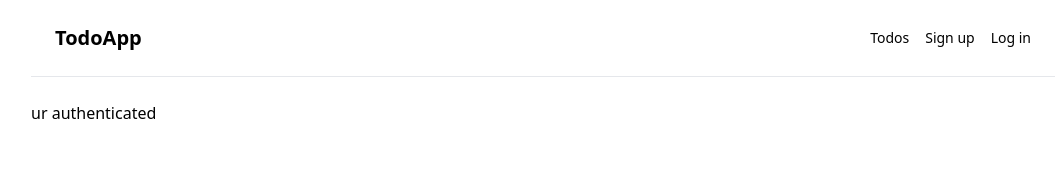
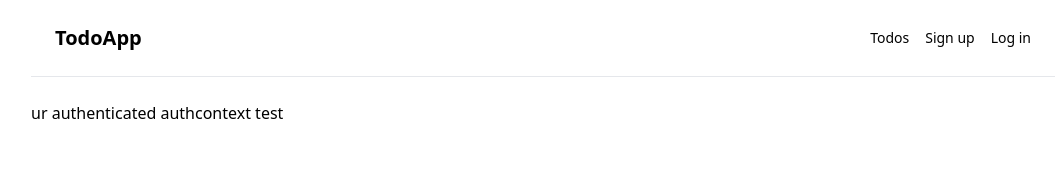
Before and after one commit to megatronhehe/learn-auth-netninja, a React (Vite) app in the folder frontend/: page / in a window 1280 px wide. Shown: the top 191 px of the page, without its empty margins (97-1158 px from the left). Built offline with nearby package versions, Linux system fonts and the light colour scheme.

Commit message:
feat:frontend: auth context to store logged in user data

```diff
--- /dev/null
+++ b/frontend/src/context/AuthContext/AuthContext.js
@@ -0,0 +1,5 @@
+import React, { createContext } from "react";
+
+const AuthContext = createContext();
+
+export default AuthContext;
--- /dev/null
+++ b/frontend/src/context/AuthContext/AuthContextProvider.jsx
@@ -0,0 +1,15 @@
+import React, { useState } from "react";
+
+import AuthContext from "./AuthContext";
+
+export default function AuthContextProvider({ children }) {
+	const [user, setUser] = useState(null);
+
+	const test = "authcontext test";
+
+	return (
+		<AuthContext.Provider value={{ test, setUser }}>
+			{children}
+		</AuthContext.Provider>
+	);
+}
--- a/frontend/src/main.jsx
+++ b/frontend/src/main.jsx
@@ -3,8 +3,12 @@ import ReactDOM from "react-dom/client";
 import App from "./App.jsx";
 import "./index.css";
 
+import AuthContextProvider from "./context/AuthContext/AuthContextProvider.jsx";
+
 ReactDOM.createRoot(document.getElementById("root")).render(
 	<React.StrictMode>
-		<App />
+		<AuthContextProvider>
+			<App />
+		</AuthContextProvider>
 	</React.StrictMode>
 );
--- a/frontend/src/pages/Todos.jsx
+++ b/frontend/src/pages/Todos.jsx
@@ -1,5 +1,9 @@
-import React from "react";
+import React, { useContext } from "react";
+
+import AuthContext from "../context/AuthContext/AuthContext";
 
 export default function Todos() {
-	return <div>ur authenticated</div>;
+	const { test } = useContext(AuthContext);
+
+	return <div>ur authenticated {test}</div>;
 }
```
